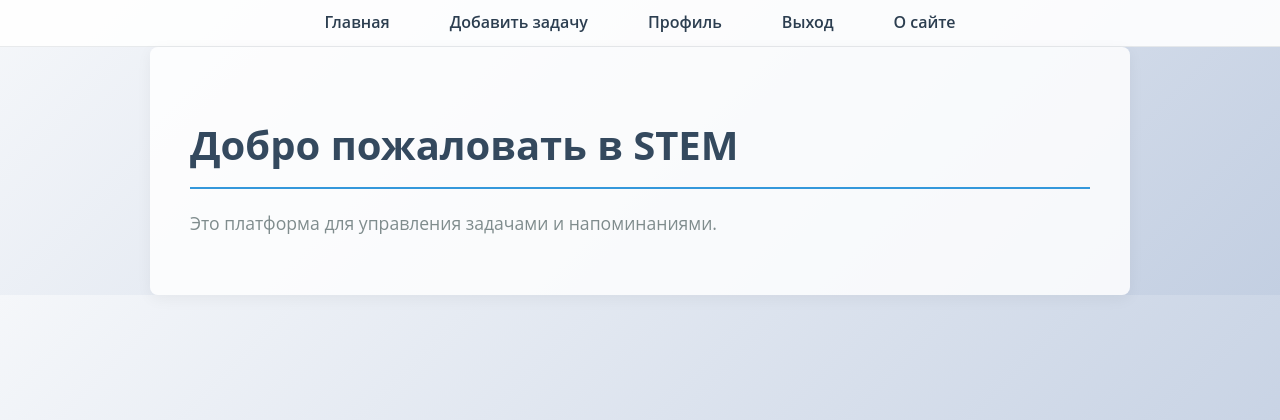
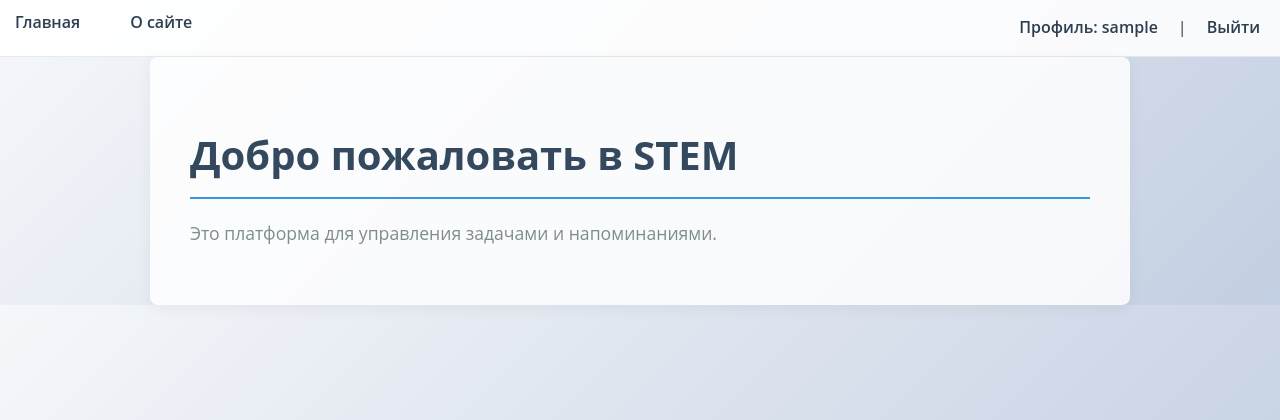
Before and after one commit to Tarfprima/stem, a Django app: page / in a window 1280 px wide. Shown: the top 420 px of the page. Run offline with Django 5.2, Linux system fonts and the light colour scheme; the visitor is signed in with stand-in values (Sample User, id 1).

Commit message:
Версия 1.0.1 Сделал так чтобы вкладка Профиль не отображался для пользователя который не вошел.

```diff
--- a/ste/ste/settings.py
+++ b/ste/ste/settings.py
@@ -20,7 +20,7 @@
 # See https://docs.djangoproject.com/en/5.2/howto/deployment/checklist/
 
 # SECURITY WARNING: keep the secret key used in production secret!
-SECRET_KEY = ''
+SECRET_KEY = '8(kzvaqe0(^$rq+abao!lt2mhfc%sl^&m7uoi9(expe70$ub@0'
 
 # SECURITY WARNING: don't run with debug turned on in production!
 DEBUG = True
--- a/ste/stem/static/css/style.css
+++ b/ste/stem/static/css/style.css
@@ -15,13 +15,25 @@
     background: rgba(255, 255, 255, 0.9); /* Полупрозрачный белый фон */
 }
 
+.nav {
+    display: flex;
+    justify-content: space-between; /* Разделяем на левую и правую части */
+}
+
 .nav ul {
     list-style: none;
     margin: 0;
     padding: 0;
     display: flex;
-    justify-content: center;
-    gap: 30px; /* Пространство между элементами */
+    gap: 20px; /* Пространство между элементами */
+}
+
+.nav-left {
+    flex-grow: 1; /* Левая часть занимает место слева */
+}
+
+.nav-right {
+    flex-grow: 0; /* Правая часть прижата вправо */
 }
 
 .nav a {
@@ -29,11 +41,19 @@
     text-decoration: none;
     font-weight: 600;
     padding: 5px 15px;
-    transition: color 0.3s ease; /* Плавное изменение цвета */
 }
 
 .nav a:hover {
-    color: #3498db; /* Светло-синий акцент */
+    color: #3498db; /* Светло-синий акцент при наведении */
+}
+
+.profile-link {
+    display: flex;
+    align-items: center; /* Выравниваем профиль и выход */
+}
+
+.profile-link a {
+    margin: 0 5px;
 }
 
 /* Основной контент */
--- a/ste/stem/templates/stem/base.html
+++ b/ste/stem/templates/stem/base.html
@@ -10,17 +10,20 @@
 <body>
     <header class="header">
         <nav class="nav">
-            <ul>
+            <ul class="nav-left">
                 <li><a href="{% url 'stem:index' %}">Главная</a></li>
-                <li><a href="{% url 'stem:add_task' %}">Добавить задачу</a></li>
-                <li><a href="{% url 'stem:profile' %}">Профиль</a></li>
+                <li><a href="{% url 'stem:about' %}">О сайте</a></li>
+            </ul>
+            <ul class="nav-right">
                 {% if user.is_authenticated %}
-                    <li><a href="{% url 'stem:logout' %}">Выход</a></li>
+                    <li class="profile-link">
+                        <a href="{% url 'stem:profile' %}">Профиль: {{ user.username }}</a> |
+                        <a href="{% url 'stem:logout' %}">Выйти</a>
+                    </li>
                 {% else %}
                     <li><a href="{% url 'stem:login' %}">Вход</a></li>
                     <li><a href="{% url 'stem:register' %}">Регистрация</a></li>
                 {% endif %}
-                <li><a href="{% url 'stem:about' %}">О сайте</a></li>
             </ul>
         </nav>
     </header>
--- a/ste/stem/urls.py
+++ b/ste/stem/urls.py
@@ -1,16 +1,19 @@
-# Это urls.py для приложения, а есть urls.py глобальный, который находится в файле ste, необходимо чтобы путь из глобального urls.py ввель в путь urls.py из приложения.
 from django.urls import path
-from . import views # Импорт содержимого файла views.py т.е получения доступа к содержимому файла.
+from . import views
 
-
-app_name = 'stem' # переменная с строкой stem для будущего использования
+# Пространство имён для URL, чтобы избежать конфликтов
+app_name = 'stem'
 urlpatterns = [
-    # Путь к страницам
-    path('', views.index, name='index'), # Ссылка на главную страницу: http://127.0.0.1:8000
-    path('add/', views.add_task, name='add_task'),
+    # Главная страница
+    path('', views.index, name='index'),
+    # Страница профиля
     path('profile/', views.profile, name='profile'),
+    # Страница входа
     path('login/', views.login_view, name='login'),
+    # Страница регистрации
     path('register/', views.register_view, name='register'),
+    # Страница "О сайте"
     path('about/', views.about, name='about'),
+    # Страница выхода
     path('logout/', views.logout_view, name='logout'),
 ]
--- a/ste/stem/views.py
+++ b/ste/stem/views.py
@@ -1,43 +1,23 @@
 from django.shortcuts import render, redirect
+from django.contrib import messages
 from django.contrib.auth import authenticate, login, logout
+from django.contrib.auth.forms import AuthenticationForm, UserCreationForm
 from django.contrib.auth.decorators import login_required
-from django.contrib.auth.forms import UserCreationForm, AuthenticationForm # Вход/регистрация: Использую встроенные формы AuthenticationForm и UserCreationForm.
-from django.contrib import messages
-from .forms import TaskForm # Форма TaskForm сохраняет задачи, привязанные к пользователю.
-from .models import Task
 
+# Главная страница
 def index(request):
+    # Рендерит шаблон главной страницы
     return render(request, 'stem/index.html')
 
-@login_required
-def add_task(request):
-    if request.method == 'POST':
-        form = TaskForm(request.POST)
-        if form.is_valid():
-            task = form.save(commit=False)
-            task.user = request.user
-            task.save()
-            messages.success(request, 'Задача успешно добавлена!')
-            return redirect('stem:profile')
-    else:
-        form = TaskForm()
-    return render(request, 'stem/add_task.html', {'form': form})
-
-# Профиль: Отображаем реальные задачи из базы, с разделением на активные и завершённые.
+# Страница профиля, защищена декоратором login_required
 @login_required
 def profile(request):
-    tasks = Task.objects.filter(user=request.user).order_by('-created_at')
-    active_tasks = tasks.filter(completed=False)
-    completed_tasks = tasks.filter(completed=True)
-    return render(request, 'stem/profile.html', {
-        'active_tasks': active_tasks,
-        'completed_tasks': completed_tasks,
-        'total_tasks': tasks.count(),
-        'active_count': active_tasks.count(),
-        'completed_count': completed_tasks.count(),
-    })
+    # Рендерит шаблон профиля
+    return render(request, 'stem/profile.html')
 
+# Страница входа
 def login_view(request):
+    # Если пользователь отправил форму (POST)
     if request.method == 'POST':
         form = AuthenticationForm(request, data=request.POST)
         if form.is_valid():
@@ -47,36 +27,48 @@
             if user is not None:
                 login(request, user)
                 messages.success(request, 'Вы успешно вошли!')
-                return redirect('stem:profile')
+                return redirect('stem:profile')  # Перенаправляем на профиль
             else:
                 messages.error(request, 'Неверный логин или пароль.')
         else:
             messages.error(request, 'Ошибка в форме.')
     else:
         form = AuthenticationForm()
+    # Рендерим шаблон входа с формой
     return render(request, 'stem/login.html', {'form': form})
 
+# Страница регистрации
 def register_view(request):
+    # Если пользователь отправил форму (POST)
     if request.method == 'POST':
         form = UserCreationForm(request.POST)
         if form.is_valid():
-            form.save()
+            form.save()  # Сохраняем нового пользователя
             username = form.cleaned_data.get('username')
             password = form.cleaned_data.get('password1')
             user = authenticate(username=username, password=password)
-            login(request, user)
-            messages.success(request, 'Регистрация успешна!')
-            return redirect('stem:profile')
+            if user is not None:
+                login(request, user)
+                messages.success(request, 'Регистрация успешна!')
+                return redirect('stem:profile')  # Перенаправляем на профиль
+            else:
+                messages.error(request, 'Ошибка в форме регистрации.')
         else:
             messages.error(request, 'Ошибка в форме регистрации.')
     else:
         form = UserCreationForm()
+    # Рендерим шаблон регистрации с формой
     return render(request, 'stem/register.html', {'form': form})
 
+# Страница "О сайте"
 def about(request):
+    # Рендерит шаблон "О сайте"
     return render(request, 'stem/about.html')
 
+# Страница выхода
+@login_required
 def logout_view(request):
+    # Выполняет выход пользователя
     logout(request)
     messages.success(request, 'Вы успешно вышли!')
-    return redirect('stem:index')
+    return redirect('stem:index')  # Перенаправляем на главную
```
Also changed, not shown: other parts of ste/stem/static/css/style.css (+1 -32 lines).
